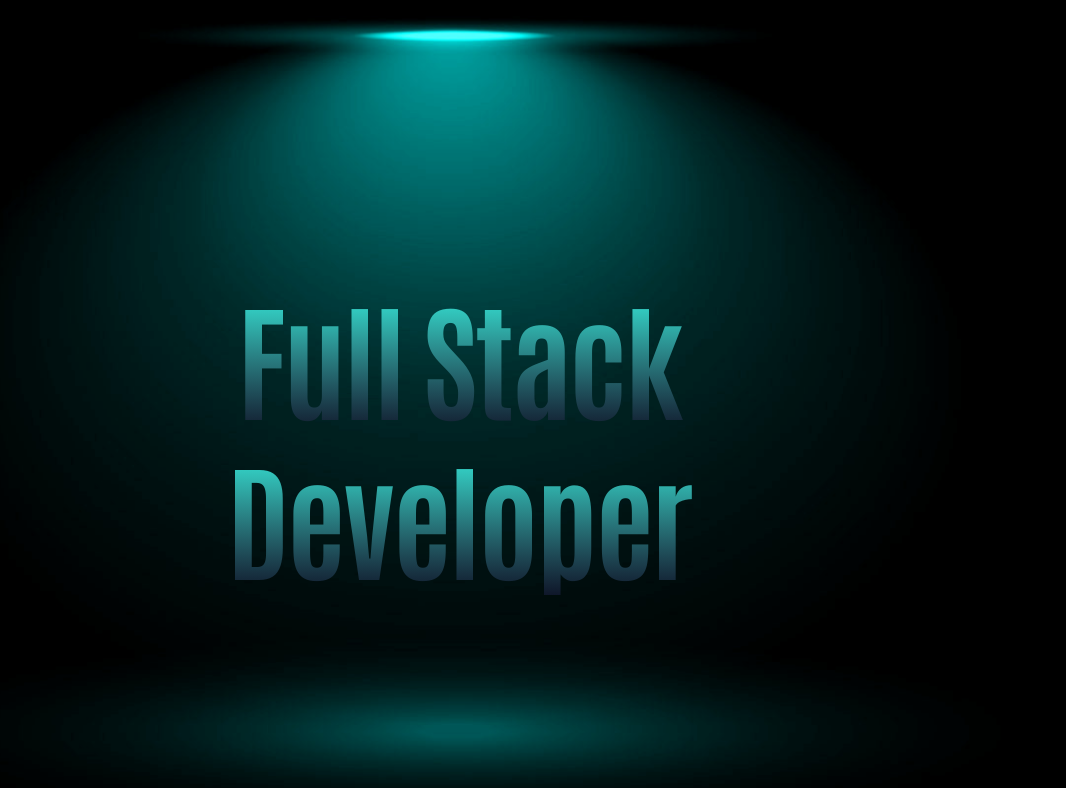
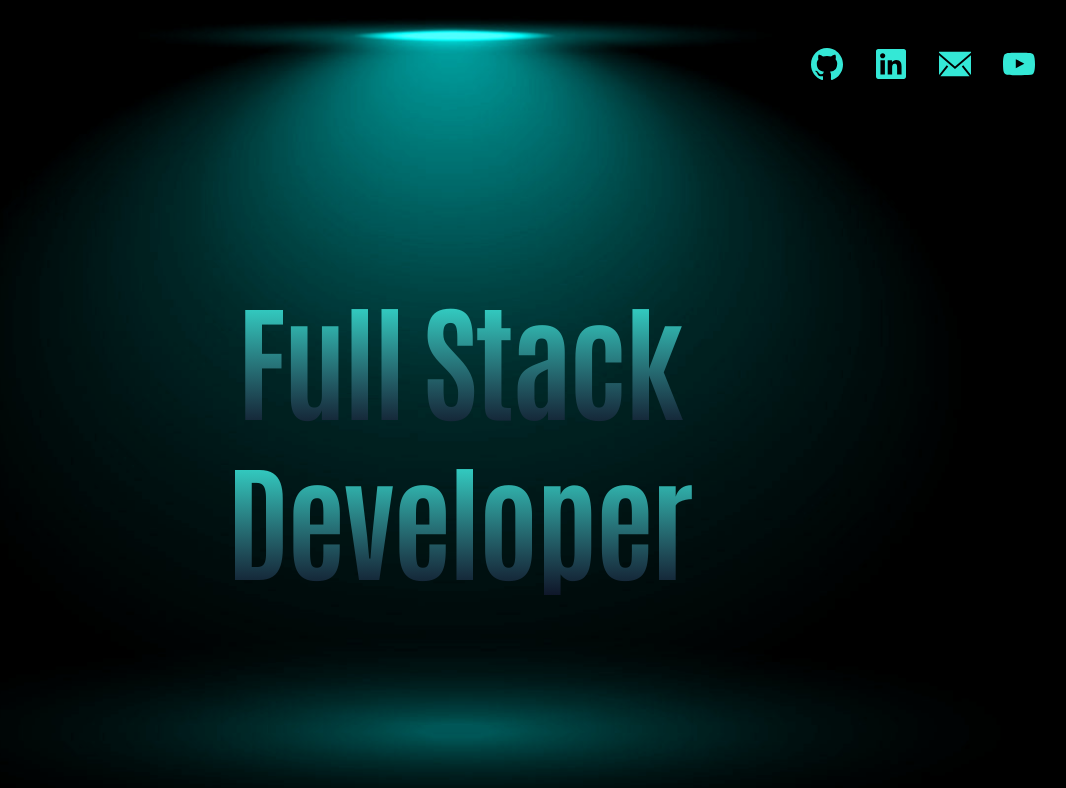
Before and after one commit to mike-v2/portfolio, a Next.js app: page / in a window 1280 px wide. Shown: the top 788 px of the page, without its empty margins (181-1247 px from the left). Built offline with nearby package versions, Linux system fonts and the light colour scheme.

Commit message:
Fix media links sometimes not visible on splash screen

```diff
--- a/app/home.components/splash.tsx
+++ b/app/home.components/splash.tsx
@@ -5,7 +5,7 @@ import MediaLinks from '@/app/home.components/mediaLinks';
 
 export default function Splash() {
   return (
-    <section className='relative flex items-center bg-black'>
+    <section className='relative'>
       <Image
         src='/images/background-spotlight-teal.jpg'
         alt='Image of spotlight'
@@ -18,7 +18,7 @@ export default function Splash() {
       <div className='absolute inset-x-0 bottom-1/2 translate-y-1/2'>
         <SplashText />
       </div>
-      <div className='absolute inset-x-0 bottom-8'>
+      <div className='absolute right-4 top-4 md:right-16 md:top-12'>
         <MediaLinks />
       </div>
     </section>
```
